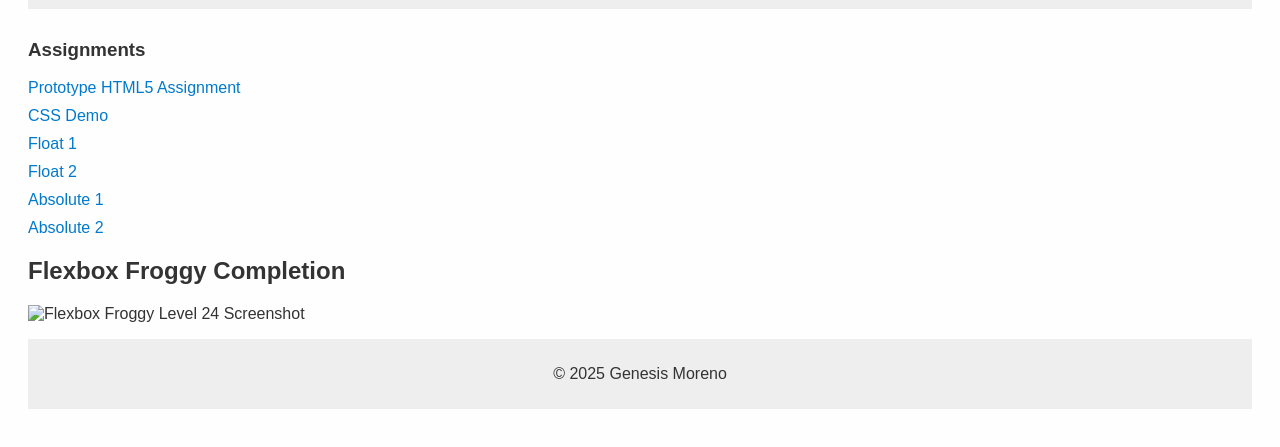
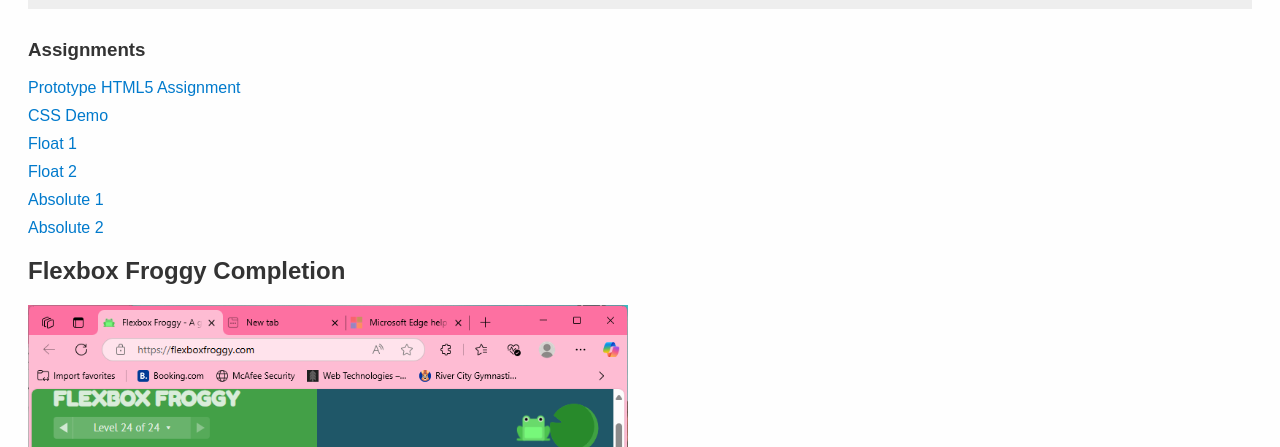
Before and after one commit to Mockry23/web-technologies-course-homepage, a plain HTML site: page index.html in a window 1280 px wide. Shown: the part 505-952 px from the top of the page. Drawn offline with Linux system fonts and the light colour scheme.

Commit message:
update image  to flexbox-froggy

```diff
--- a/index.html
+++ b/index.html
@@ -75,7 +75,7 @@
      <li><a href="Absolute1.html" target="_blank">Absolute 1</a></li>
       <li><a href="Absolute2.html" target="_blank">Absolute 2</a></li>
     <h2>Flexbox Froggy Completion</h2>
-<img src="Flexbox Froggy.png" alt="Flexbox Froggy Level 24 Screenshot" width="600">
+<img src="flexbox-froggy.png" alt="Flexbox Froggy Level 24 Screenshot" width="600">
 
 
 
```
